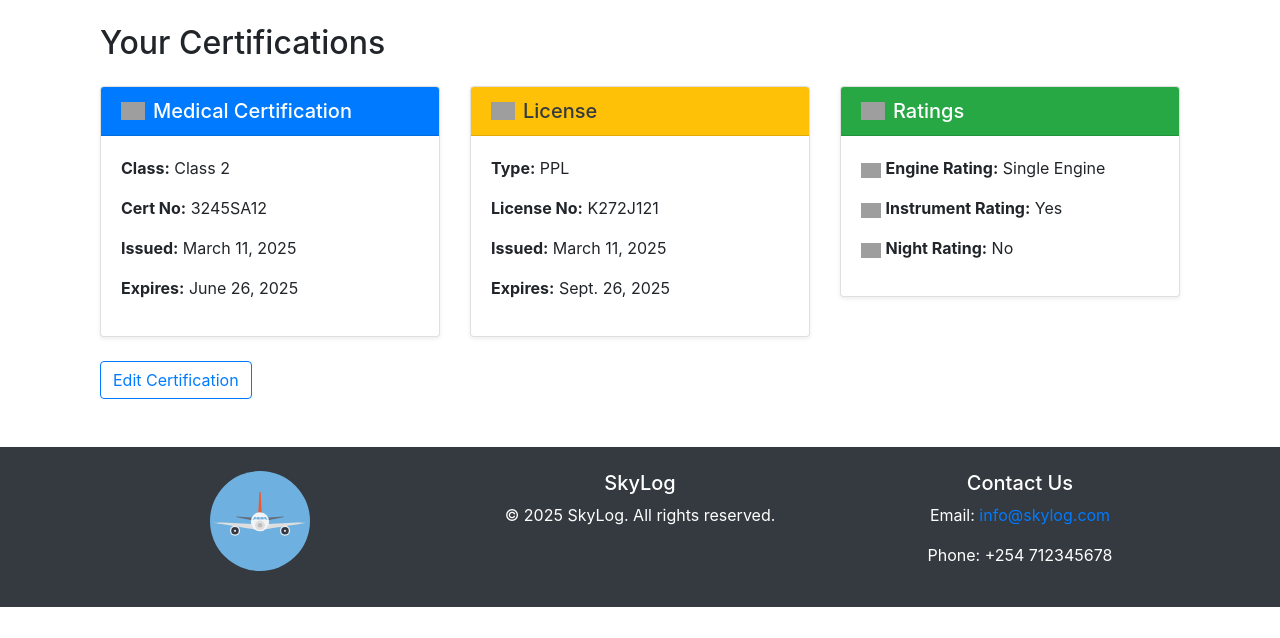
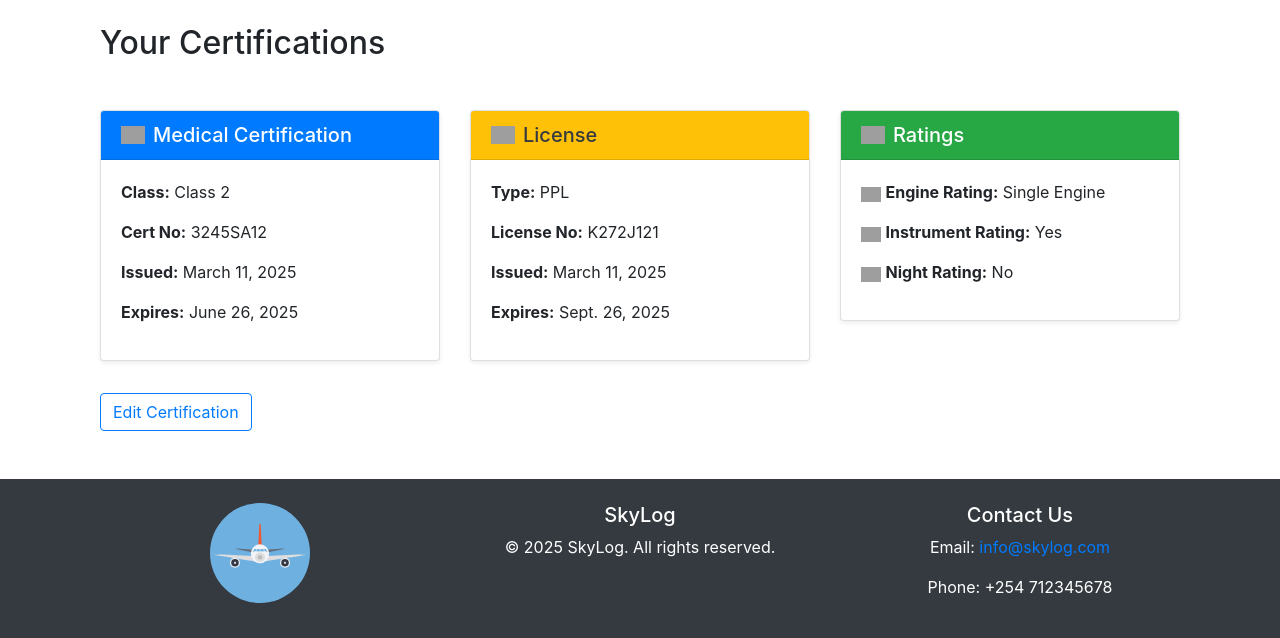
Before and after one commit to dcccalvin/SkyLog, a Django app: page /logbook/certifications/view/ in a window 1280 px wide. Shown: the part 56-694 px from the top of the page. Run offline with Django 4.2, Linux system fonts and the light colour scheme; a user stored in the database is signed in; data comes from the database, SQL or seed files in the repository; grey boxes are pictures that could not be loaded.

Commit message:
Improve layout spacing by adding margin classes to certification cards and home page button UI/UX  Certiffication #26 UI/UX Home #22

```diff
--- a/Pilot_Logbook/logs/templates/certification/view_pilot_certification.html
+++ b/Pilot_Logbook/logs/templates/certification/view_pilot_certification.html
@@ -7,7 +7,7 @@
 
     <div class="row">
 
-        <div class="col-md-4">
+        <div class="col-md-4 mt-4 mb-2">
             <div class="card shadow-sm">
                 <div class="card-header bg-primary text-white d-flex align-items-center">
                     <img src="{% static 'svg/medical.svg' %}" alt="Medical Icon" width="24" class="mr-2">
@@ -23,7 +23,7 @@
         </div>
 
 
-        <div class="col-md-4">
+        <div class="col-md-4 mt-4 mb-2">
             <div class="card shadow-sm">
                 <div class="card-header bg-warning text-dark d-flex align-items-center">
                     <img src="{% static 'svg/license.svg' %}" alt="License Icon" width="24" class="mr-2">
@@ -39,7 +39,7 @@
         </div>
 
 
-        <div class="col-md-4">
+        <div class="col-md-4 mt-4 mb-2">
             <div class="card shadow-sm">
                 <div class="card-header bg-success text-white d-flex align-items-center">
                     <img src="{% static 'svg/ratings.svg' %}" alt="Ratings Icon" width="24" class="mr-2">
```
Also changed, not shown: Pilot_Logbook/users/templates/others/home.html (+4 -4 lines).
